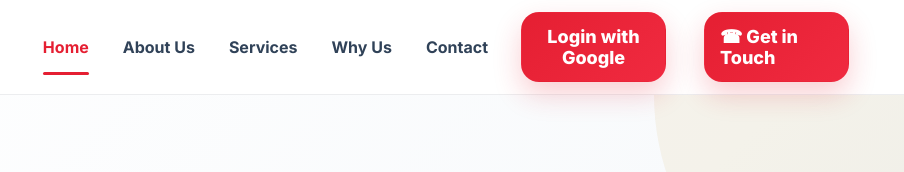
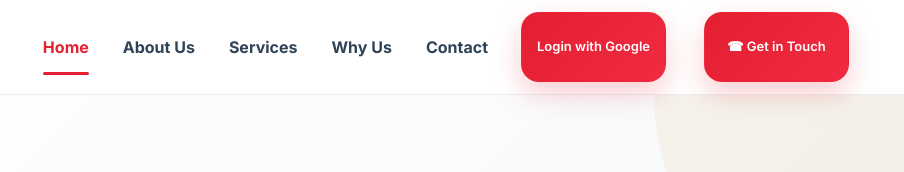
Before and after one commit to adityasite66/norcia_finance, a website: page frontend/index.html in a window 1280 px wide. Shown: the top 172 px of the page, 376-1280 px from the left. Drawn offline with nearby package versions, Linux system fonts and the light colour scheme.

Commit message:
Update style.css

```diff
--- a/frontend/style.css
+++ b/frontend/style.css
@@ -1466,3 +1466,12 @@
     line-height: 1.2 !important;
   }
 }
+/* Make header button text smaller */
+@media (min-width: 981px) {
+  .site-header .nav-cta,
+  .site-header #google-login-btn {
+    font-size: 13px !important;
+    font-weight: 600 !important;
+    padding: 8px 12px !important;
+  }
+}
```
